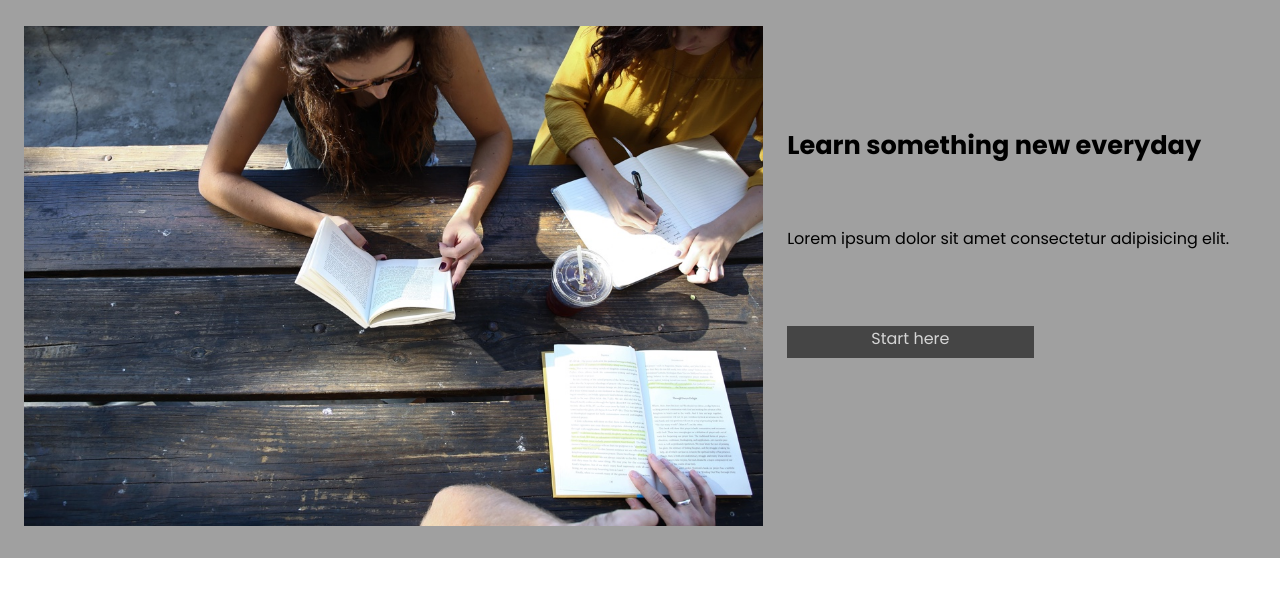
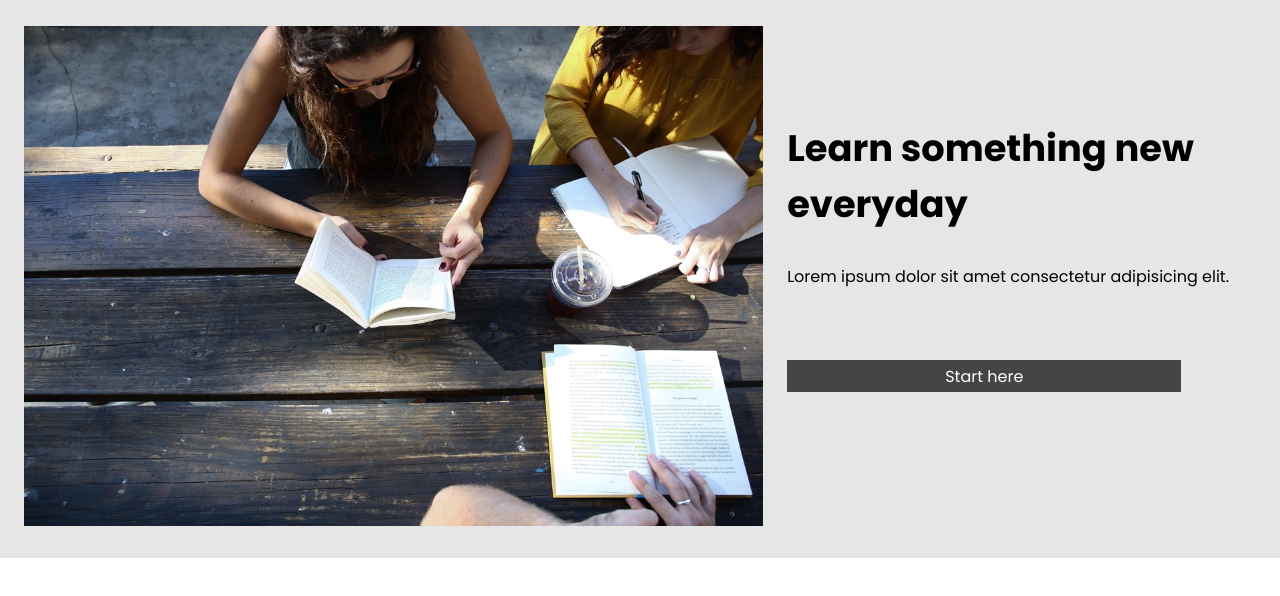
Before and after one commit to emmanuelRitzler/Colmar-Academy, a plain HTML site: page index.html in a window 1280 px wide. Shown: the part 70-666 px from the top of the page. Drawn offline with Linux system fonts and the light colour scheme.

Commit message:
Finish Banner laptop version

```diff
--- a/index.html
+++ b/index.html
@@ -28,7 +28,7 @@
             <img src="capstone_colmar_assets/images/banner.jpg" alt="students working">
             <h1>Learn something new everyday</h1>
             <p>Lorem ipsum dolor sit amet consectetur adipisicing elit.</p>
-            <a href="#">Start here</a>
+            <a class="button" href="#">Start here</a>
         </div>
     </section>
 </body>
--- a/style.css
+++ b/style.css
@@ -62,13 +62,14 @@ header p {
 .banner-hero {
     width: 100%;
     height: auto;
-    background-color: rgb(160, 160, 160);
+    background-color: rgb(231, 230, 230);
     padding: 32px 24px;
     margin: 0 auto;
     display: grid;
     grid-template-columns: 60% 40%;
     grid-template-rows: repeat(5, 100px);
     column-gap: 24px;
+    align-items: center;
 }
 
 .banner-hero img {
@@ -82,7 +83,7 @@ header p {
 .banner-hero h1 {
     grid-column: 2 / 2;
     grid-row: 2 / span 1;
-    font-size: 1.6rem;
+    font-size: 2.3rem;
 }
 
 .banner-hero p {
@@ -93,12 +94,21 @@ header p {
 .banner-hero a {
     grid-column: 2 / 2;
     grid-row: 4 / span 1;
+    align-items: center;
     height: 32px;
-    width: 50%;
+    width: 80%;
+    padding: 8px 0px;
+    font-weight: 400;
     text-decoration: none;
     text-align: center;
     background-color: rgb(69, 69, 69);
-    color: rgb(213, 213, 213);
+    color: rgb(255, 255, 255);
+}
+
+.button {
+    display: flex;
+    align-items: center;
+    justify-content: center;
 }
 
 @media only screen and (max-width: 425px) {
@@ -144,3 +154,25 @@ header p {
         margin: 24px 32px;
     }
 }
+
+/* INFOS */
+
+.infos {
+    width: 100%;
+    height: auto;
+    background-color: rgb(255, 255, 255);
+    padding: 32px 24px;
+    margin: 0 auto;
+    display: grid;
+    grid-template-columns: 60% 40%;
+    grid-template-rows: repeat(5, 100px);
+    column-gap: 24px;
+}
+
+.infos-quotation {
+
+}
+
+.infos-events {
+
+}
```
